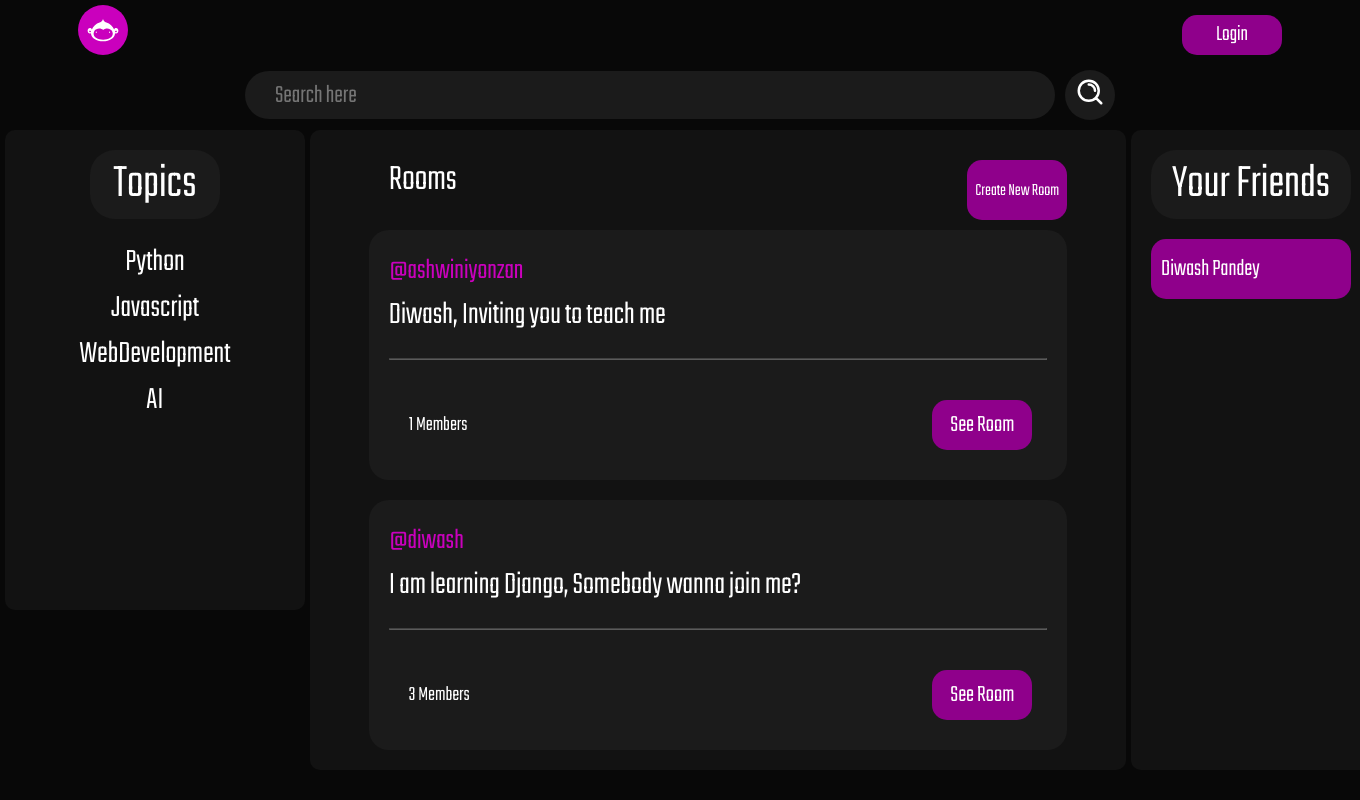
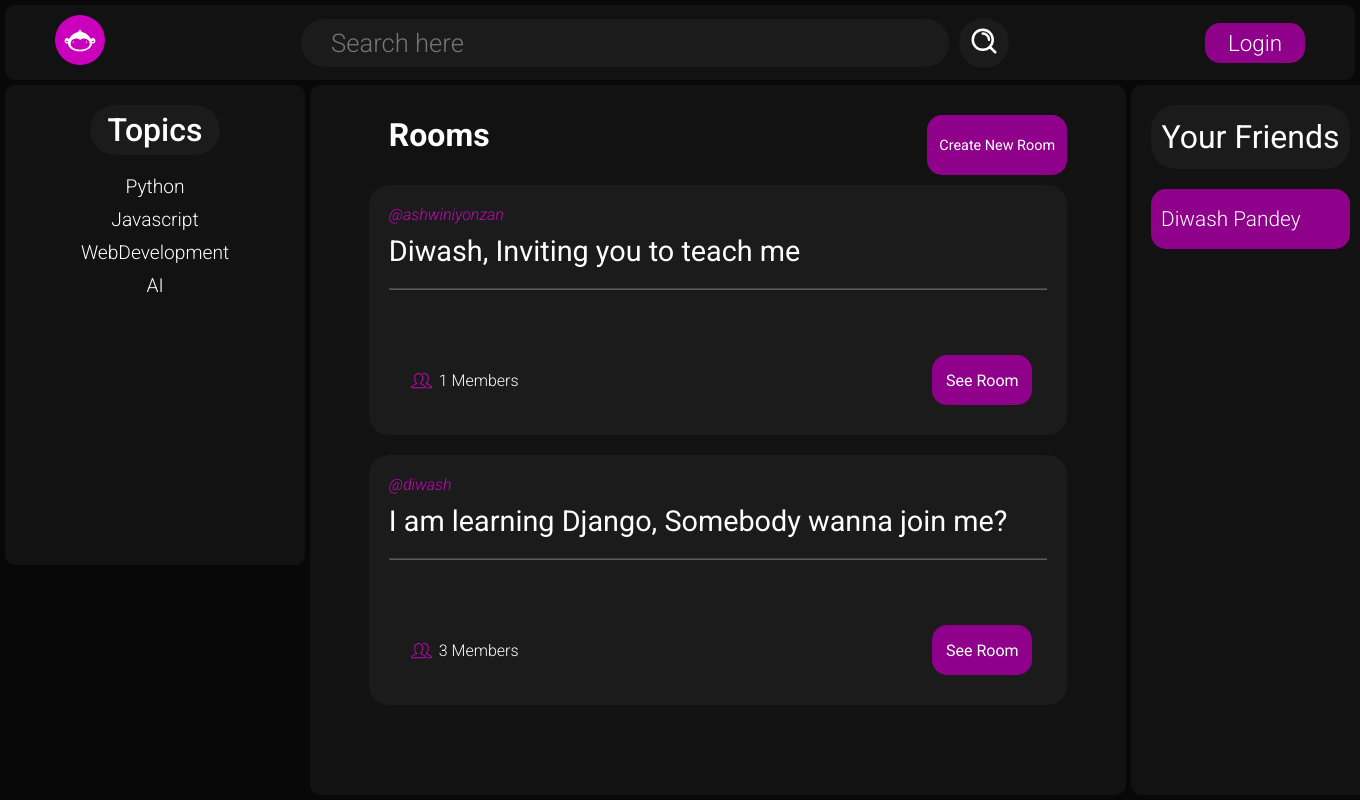
Before and after one commit to diwashpandey/ConnectCodes, a Django app: page / in a window 1360 px wide. Run offline with Django 5.2, Linux system fonts and the light colour scheme; data comes from the database, SQL or seed files in the repository; both versions use the stored data as it was after the commit.

Commit message:
Frontend Refining
Made frontend look more good and user-friendly.

```diff
--- a/home/templates/home/home.html
+++ b/home/templates/home/home.html
@@ -8,7 +8,7 @@
 {% include "header_with_search.html" %}
 <main>
   <div class="topics_box">
-    <h2>Topics</h2>
+    <h2 class='center'>Topics</h2>
     <ul class="topics">
       {% for topic_name in topics %}
       <li>
@@ -28,8 +28,8 @@
       <p class="room_discription">{{ room.discription }}</p>
       <hr />
       <div class="room_card_footer">
-        <p class="room_member_count">{{ room.members.all.count }} Members</p>
-        <a href="{% url 'roompage' room.id %}" class="see_room_button"
+        <p class="room_member_count"><img src="{% static 'equipments/website_icons/homepage/members.svg' %}" alt="members icon" class="members_logo">{{ room.members.all.count }} Members</p>
+        <a href="{% url 'roompage' room.id %}" class="see_room_button center"
           >See Room</a
         >
       </div>
@@ -39,7 +39,7 @@
 
   </div>
   <div class="friends_box">
-    <h2>Your Friends</h2>
+    <h2 class="center">Your Friends</h2>
     <ul class="friends_list">
       <li class="friend">Diwash Pandey</li>
     </ul>
--- a/home/templates/home/login.html
+++ b/home/templates/home/login.html
@@ -8,7 +8,6 @@
 
 {% block content %}
 <main class="center">
-
     <div class="login-container">
         {% if messages %}
         <ul class="messages">
--- a/home/templates/home/register.html
+++ b/home/templates/home/register.html
@@ -7,7 +7,7 @@
 {% endblock %}
 
 {% block content %}
-<main>
+<main class="center">
     <div class="register-container">
         {% if messages %}
         <ul class="messages">
--- a/rooms/templates/rooms/room.html
+++ b/rooms/templates/rooms/room.html
@@ -33,7 +33,7 @@
       {% if is_member %}
       <form method="post">
         {% csrf_token %}
-        <input type="text" name="message" />
+        <textarea type="text" name="message" class="messege_box"  required ></textarea>
         <button type="submit" class="send_button">
           <img src="{% static '/equipments/website_icons/roompage/send.svg' %}" alt=""/>
         </button>
@@ -45,7 +45,7 @@
   </div>
 
   <div class="members_container">
-    <h2>Members</h2>
+    <h2 class="center">Members</h2>
     <ul class="members_list">
       {% for member in room_members %}
       <li class="center">@{{ member.username }}</li>
--- a/static/css/base.css
+++ b/static/css/base.css
@@ -1,4 +1,4 @@
-@import url('https://fonts.googleapis.com/css2?family=Teko:wght@300..700&display=swap');
+@import url('https://fonts.googleapis.com/css2?family=Roboto:ital,wght@0,100;0,300;0,400;0,500;0,700;0,900;1,100;1,300;1,400;1,500;1,700;1,900&display=swap');
 :root{
     --background-theme:#080808;
     --navbar-background:#141414;
@@ -10,13 +10,14 @@
     --mainboxes-background: #121212;
 }
 
+
 * {
     margin:0px;
     padding:0px;
     box-sizing: border-box;
-    font-family: "Teko", sans-serif;
+    font-family: "Roboto", sans-serif;
     font-weight: 300;
-    color: var(--theme-text)
+    color: var(--theme-text);
 }
 
 .center{
@@ -26,9 +27,34 @@
 }
 
 body{
-    background-color: #080808;
+    height:100vh;
+    width:100vw;
     max-height:100vh;
     max-width:100vw;
-    height:100vh;
-    width:100vw;
+    padding:5px;
+
+    /* overflow: hidden; */
+
+    color:var(--theme-text);
+    background-color: var(--background-theme);
 }
+
+/* Width */
+::-webkit-scrollbar {
+    width: 10px;
+  }
+
+  /* Track */
+  ::-webkit-scrollbar-track {
+    background: #333;
+  }
+
+  /* Handle */
+  ::-webkit-scrollbar-thumb {
+    background: #666;
+  }
+
+  /* Handle on hover */
+  ::-webkit-scrollbar-thumb:hover {
+    background: #888;
+  }
--- a/static/css/header.css
+++ b/static/css/header.css
@@ -1,11 +1,23 @@
-nav{
+header{
     height:60px;
-    width:90vw;
+    width:100vw;
     margin: auto;
 
+    position: fixed;
+    padding:5px;
+
+    top:0px;
+    left: 0px;
+    z-index: 50;
+}
+
+nav{
+    padding:0 40px;
     display:flex;
     justify-content: space-between;
     align-items: center;
+    background-color: var(--mainboxes-background);
+    border-radius: 10px;
 }
 
 nav a{
@@ -17,6 +29,10 @@ nav a{
 
 .username{
     color:var(--username-text);
+}
+.profile_box{
+    display: flex;
+    align-items: center;
 }
 
 .profile_box>.logout_button{
--- a/static/css/home.css
+++ b/static/css/home.css
@@ -1,27 +1,10 @@
-body{
-    max-height:100vh;
-    min-height: 100vh;
-    max-width: 100vw;
-    padding:5px;
-
-    display: flex;
-    flex-direction: column;
-    gap:5px;
-    background-color: var(--background-theme);
-    color:var(--theme-text);
-}
-/*
-
-    ***** Main Box Starts from here *****
-
-*/
-
 main{
-    height:80vh;
+    height:calc(100vh - 10px);
     max-height:100vh;
 
     display:flex;
     gap:5px;
+    padding-top:80px;
 }
 
 main>div{
@@ -43,7 +26,9 @@ main>div{
 }
 
 .topics_box>h2{
-    font-size: 3em;
+    font-size: 2em;
+    font-weight: 500;
+    height:50px;
     width:130px;
     border-radius: 25px;
     margin-bottom: 20px;
@@ -51,10 +36,11 @@ main>div{
 }
 .topics_box li{
     list-style-type: none;
-    font-size: 2em;
+    margin-bottom:10px;
 }
 
 .topics_box a{
+    font-size: 1.2em;
     text-decoration: none;
 }
 
@@ -82,16 +68,18 @@ main>div{
 .create_room_button{
     background-color: var(--button-background);
     height:60px;
-    width:100px;
-    font-size: 1.1em;
+    width:140px;
+    font-size: 0.9em;
+    font-weight: 400;
     border-radius: 15px;
     text-decoration: none;
 
 }
 
 .main_container_header>h1{
-    font-size: 2.3em;
+    font-size: 2em;
     margin-left: 20px;
+    font-weight: 600;
     margin-bottom:20px;
 }
 
@@ -108,9 +96,10 @@ main>div{
 }
 
 .friends_box>h2{
-    font-size: 3em;
-    text-align: center;
-    width:200px;
+    font-size: 2em;
+    font-weight: 400;
+    width: 199px;
+    height: 64px;
     border-radius: 25px;
     margin-bottom: 20px;
     background-color: var(--searchbox-background);
@@ -133,7 +122,7 @@ main>div{
     background-color: var(--button-background);
     list-style-type: none;
 
-    font-size: 1.5em;
+    font-size: 1.3em;
 }
 
 .room_card{
@@ -150,13 +139,17 @@ main>div{
 }
 
 .room_host{
+    font-size: 1em;
+    font-style: italic;
+    display: block;
+    margin-bottom: 10px;
+    text-decoration: none;
     color:var(--username-text);
-    font-size: 1.8em;
-    text-decoration: none;
 }
 
 .room_discription{
-    font-size: 2em;
+    font-size: 1.8em;
+    font-weight: 400;
 }
 .room_card>hr{
     margin-top:20px;
@@ -172,19 +165,28 @@ main>div{
     bottom:10px;
 }
 
+.members_logo{
+    height:25px;
+    margin-right:5px;
+    position:relative;
+    top:3px;
+}
+
 .room_member_count{
-    font-size: 1.3em;
+    font-size: 1em;
+    display:flex;
+    align-items: center;
 }
 
 .see_room_button{
-    display:inline-block;
     height:50px;
     width:100px;
+
+
     background-color: var(--button-background);
+
     text-decoration: none;
-    display: flex;
-    justify-content: center;
-    align-items: center;
-    font-size: 1.5em;
+    font-size: 1em;
+    font-weight: 400;
     border-radius: 15px;
 }
--- a/templates/header_with_search.html
+++ b/templates/header_with_search.html
@@ -9,6 +9,16 @@
           height="50px"
         />
       </a>
+      <form class="search center" >
+        <input type="text" name="q" class="searchbox" placeholder="Search here"/>
+        <button type="submit" >
+          <img
+            src="{% static 'equipments/website_icons/homepage/search.svg' %}"
+            alt="search-icon"
+            height="30px"
+          />
+        </button>
+      </form>
       <div class="profile_box">
         {% if request.user.is_authenticated %}
         <a href="#" class="username">@{{ request.user.username }}</a>
@@ -16,17 +26,7 @@
         {% else %}
         <a href="{% url 'loginpage' %}" class="logout_button">Login</a>
         {% endif %}
-    </div>
+      </div>
+    </nav>
 
-    </nav>
-    <form class="search center" >
-      <input type="text" name="q" class="searchbox" placeholder="Search here"/>
-      <button type="submit" >
-        <img
-          src="{% static 'equipments/website_icons/homepage/search.svg' %}"
-          alt="search-icon"
-          height="30px"
-        />
-      </button>
-    </form>
   </header>
```
Also changed, not shown: home/templates/home/profilepage.html (+33 -9 lines), static/css/login.css (+7 -5 lines), static/css/register.css (+7 -7 lines), static/css/room.css (+44 -35 lines), db.sqlite3, static/equipments/website_icons/homepage/members.svg (added), templates/header.html (indentation only).
